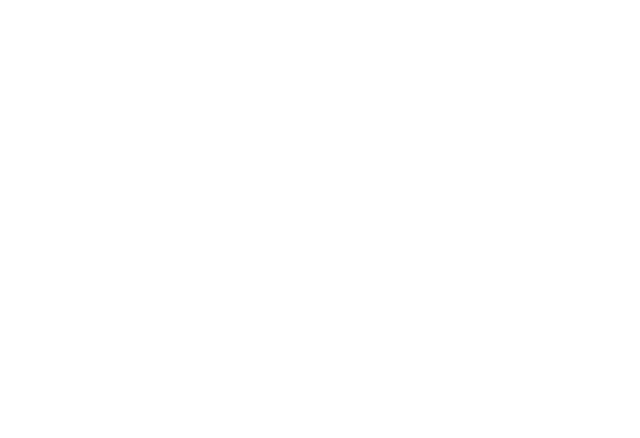
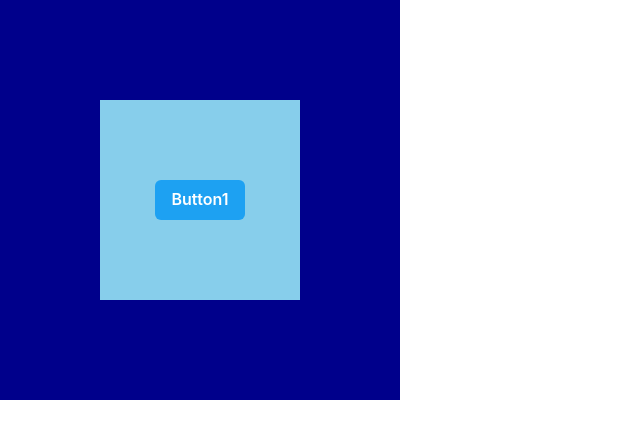
Before and after one commit to Seunggyo/react20231031, a React (Create React App) app: page / in a window 1280 px wide. Shown: the top 438 px of the page, without its empty margins (0-640 px from the left). Built offline with nearby package versions, Linux system fonts and the light colour scheme.

Commit message:
event.stopPropagation() : event bubbling을 막는 메소드

```diff
--- a/src/App.js
+++ b/src/App.js
@@ -1,5 +1,42 @@
+import { Button, Center } from "@chakra-ui/react";
+
 function App() {
-  return <></>;
+  function handleOuterBoxClick(e) {
+    e.stopPropagation();
+    console.log("바깥 상자 클릭됨");
+  }
+
+  function handleInnerBoxClick(e) {
+    e.stopPropagation();
+    console.log("안쪽 상자 클릭됨");
+  }
+
+  function handleButtonClick(e) {
+    e.stopPropagation();
+    console.log("버튼 클릭됨");
+  }
+
+  return (
+    <>
+      <Center
+        onClick={handleOuterBoxClick}
+        w={"400px"}
+        h={"400px"}
+        bg={"darkblue"}
+      >
+        <Center
+          onClick={handleInnerBoxClick}
+          w={"200px"}
+          h={"200px"}
+          bg={"skyblue"}
+        >
+          <Button onClick={handleButtonClick} colorScheme="twitter">
+            Button1
+          </Button>
+        </Center>
+      </Center>
+    </>
+  );
 }
 
 export default App;
```
